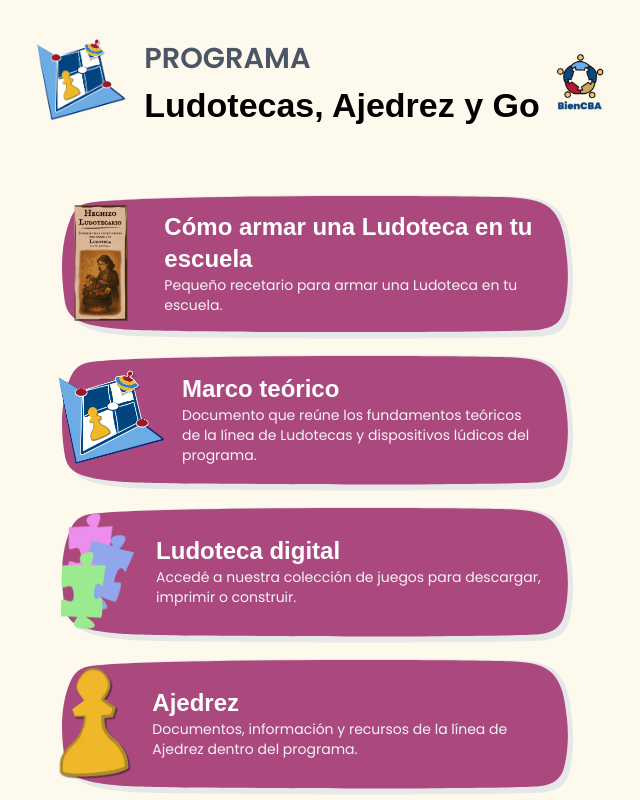
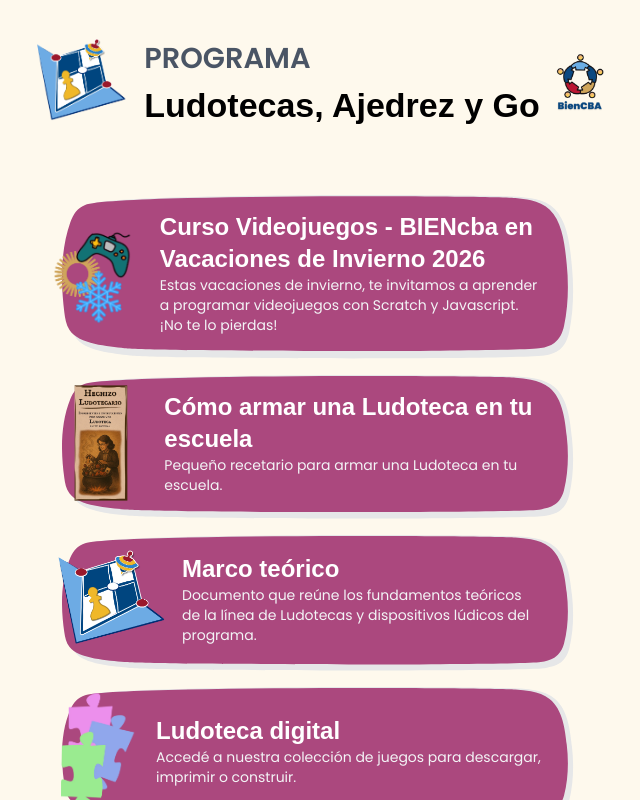
Before and after one commit to VladimirCharkot/ludotecas, a Next.js app: page / in a window 1280 px wide. Shown: the top 800 px of the page, without its empty margins (322-962 px from the left). Built offline with nearby package versions, Linux system fonts and the light colour scheme; a web font is replaced by a local one.

Commit message:
Publicamos curso videojuegos

```diff
--- a/components/links-svg.tsx
+++ b/components/links-svg.tsx
@@ -7,20 +7,20 @@
 import MiniaturaCartas from "@/public/assets/miniatura-cartas.webp"
 import MiniaturaHechizo from "@/public/assets/miniatura-hechizo.webp"
 import PiezasJigsaw from "@/public/assets/piezas-jigsaw.webp"
-// import VideojuegosVacaciones from "@/public/assets/gacetilla/videojuegos-vacaciones.png"
+import VideojuegosVacaciones from "@/public/assets/gacetilla/videojuegos-vacaciones.png"
 import Peon from "@/public/assets/peon.webp"
 import Logo from "@/public/logo.png"
 
 const links: ComponentProps<typeof CajitaLink>[] = [
-  // {
-  //   titulo: "Curso Videojuegos - BIENcba en Vacaciones de Invierno 2026",
-  //   url: "/videojuegos-invierno-26",
-  //   external: true,
-  //   img: VideojuegosVacaciones,
-  //   alt: "Joystick, sol de la bandera cordobesa y copo de nieve",
-  //   descripcion:
-  //     "Estas vacaciones de invierno, te invitamos a aprender a programar videojuegos con Scratch y Javascript. ¡No te lo pierdas!",
-  // },
+  {
+    titulo: "Curso Videojuegos - BIENcba en Vacaciones de Invierno 2026",
+    url: "/videojuegos-invierno-26",
+    external: true,
+    img: VideojuegosVacaciones,
+    alt: "Joystick, sol de la bandera cordobesa y copo de nieve",
+    descripcion:
+      "Estas vacaciones de invierno, te invitamos a aprender a programar videojuegos con Scratch y Javascript. ¡No te lo pierdas!",
+  },
   {
     titulo: "Cómo armar una Ludoteca en tu escuela",
     url: "https://drive.google.com/file/d/1P7042YlGUzAZR6TygjvauxskGnXN25-t/view",
--- a/content/articulos/intro-videojuegos-vacaciones-26.md
+++ b/content/articulos/intro-videojuegos-vacaciones-26.md
@@ -19,6 +19,8 @@
 
 ### [Inscribite acá para recibir certificado de asistencia](https://docs.google.com/forms/d/e/1FAIpQLScPOkeayfzHlXobnM_Xv1F4f-hIdiyr6EvckhZmlwwatTzpsA/viewform)
 
-### [Link a la sala de meet](https://meet.google.com/ozr-iacz-pah)
+Unos días antes te enviaremos el link de la sala de Meet para que puedas conectarte a los encuentros.
+
+En caso de que quieras verlo sin participar o certificar, estará disponible en stream por nuestro canal de YouTube.
 
 ### [Link al stream de youtube](https://youtube.com/live/LySg8Mm4qQw)
```
